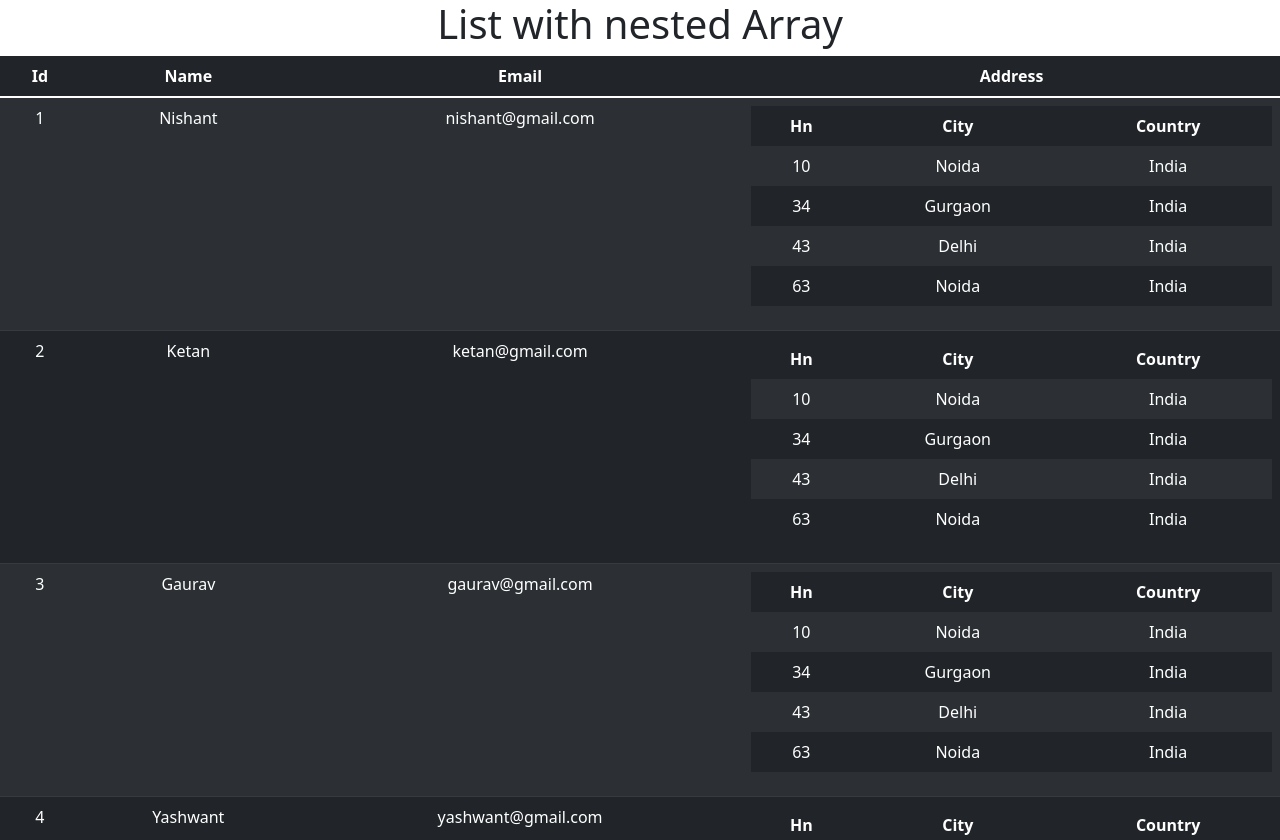
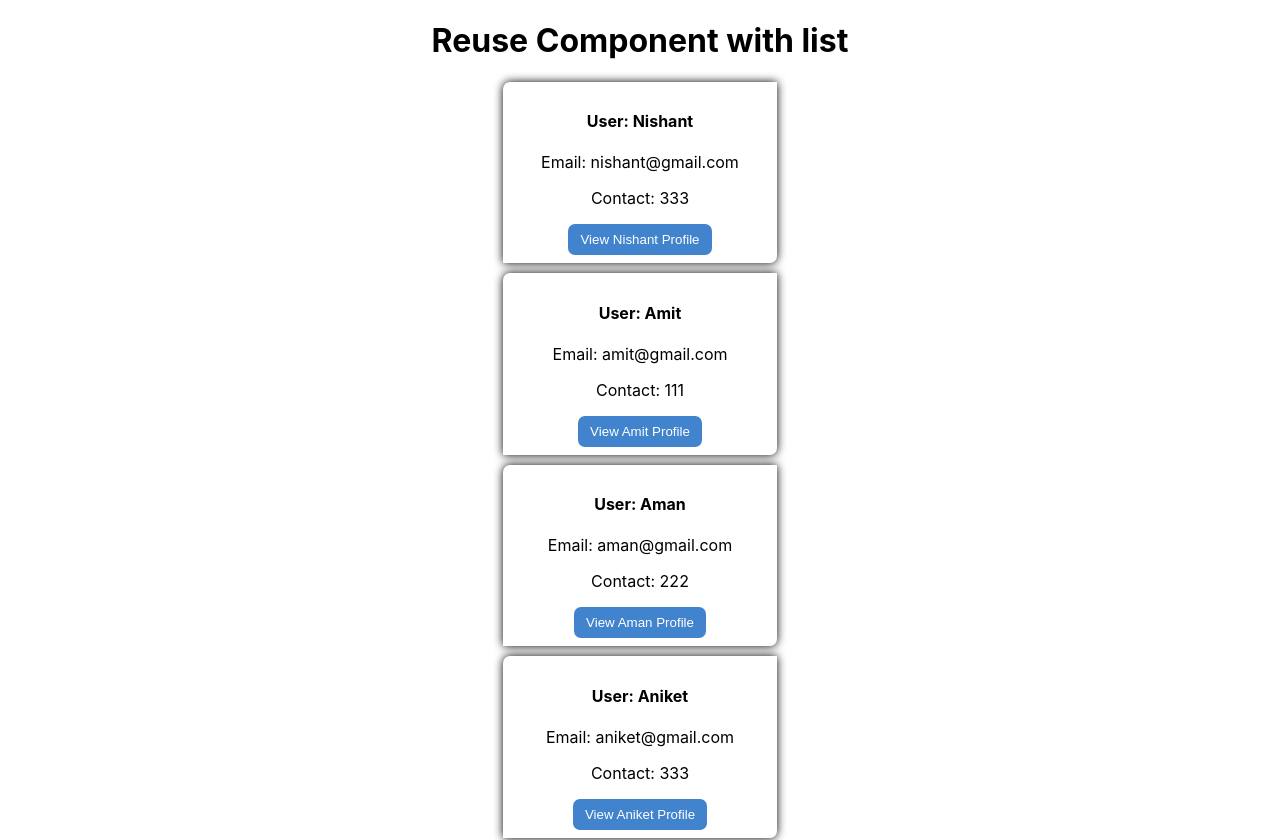
Before and after one commit to fhabhishektiwari/blog, a React (Create React App) app: page / in a window 1280 px wide. Shown: the top 840 px of the page. Built offline with nearby package versions, Linux system fonts and the light colour scheme.

Commit message:
Reuse component in loop

```diff
--- a/src/App.js
+++ b/src/App.js
@@ -1,104 +1,21 @@
-// import logo from './logo.svg';
-import './App.css';
-import * as React from 'react';
-import { Table } from 'react-bootstrap'
-import 'bootstrap/dist/css/bootstrap.min.css';
-
-const App = () => {
-  const users = [
-    {
-      name: 'Nishant', email: 'nishant@gmail.com', address: [
-        { Hn: "10", city: "Noida", country: "India" },
-        { Hn: "34", city: "Gurgaon", country: "India" },
-        { Hn: "43", city: "Delhi", country: "India" },
-        { Hn: "63", city: "Noida", country: "India" }
-      ]
-    },
-    {
-      name: 'Ketan', email: 'ketan@gmail.com', address: [
-        { Hn: "10", city: "Noida", country: "India" },
-        { Hn: "34", city: "Gurgaon", country: "India" },
-        { Hn: "43", city: "Delhi", country: "India" },
-        { Hn: "63", city: "Noida", country: "India" }
-      ]
-    },
-    {
-      name: 'Gaurav', email: 'gaurav@gmail.com', address: [
-        { Hn: "10", city: "Noida", country: "India" },
-        { Hn: "34", city: "Gurgaon", country: "India" },
-        { Hn: "43", city: "Delhi", country: "India" },
-        { Hn: "63", city: "Noida", country: "India" }
-      ]
-    },
-    {
-      name: 'Yashwant', email: 'yashwant@gmail.com', address: [
-        { Hn: "10", city: "Noida", country: "India" },
-        { Hn: "34", city: "Gurgaon", country: "India" },
-        { Hn: "43", city: "Delhi", country: "India" },
-        { Hn: "63", city: "Noida", country: "India" }
-      ]
-    },
-    {
-      name: 'Ankur', email: 'ankur@gmail.com', address: [
-        { Hn: "10", city: "Noida", country: "India" },
-        { Hn: "34", city: "Gurgaon", country: "India" },
-        { Hn: "43", city: "Delhi", country: "India" },
-        { Hn: "63", city: "Noida", country: "India" }
-      ]
-    }
-
+import './App.css'
+import UsersFive from './UsersFive';
+const App=()=>{
+  const users=[
+    {name:'Nishant',email:'nishant@gmail.com',contact:"333"},
+    {name:'Amit',email:'amit@gmail.com',contact:"111"},
+    {name:'Aman',email:'aman@gmail.com',contact:"222"},
+    {name:'Aniket',email:'aniket@gmail.com',contact:"333"},
+    {name:'Rahul',email:'rahul@gmail.com',contact:"333"},
   ]
-  return (
+  return(
     <div className='App'>
-      <h1>List with nested Array</h1>
-
-      <Table variant='dark' striped hover>
-        <thead>
-          <tr>
-            <th>Id</th>
-            <th>Name</th>
-            <th>Email</th>
-            <th>Address</th>
-          </tr>
-        </thead>
-        <tbody>
-          {
-            users.map((data, key) => {
-              return <tr key={key}>
-                <td>{key + 1}</td>
-                <td>{data.name}</td>
-                <td>{data.email}</td>
-                <td>
-                  <Table variant='dark' striped hover borderless>
-                    <thead>
-                      <tr>
-                        <th>Hn</th>
-                        <th>City</th>
-                        <th>Country</th>
-                      </tr>
-                    </thead>
-                    <tbody>
-                  {
-                      data.address.map((ad, key) => {
-                        return <tr key={key} style={{ color: '#fff' }}>
-                          <td>{ad.Hn}</td>
-                          <td>{ad.city}</td>
-                          <td>{ad.country}</td>
-                        </tr>
-                      })
-
-                    }
-                    </tbody>
-                  </Table>
-                </td>
-              </tr>
-            })
-          }
-
-        </tbody>
-
-      </Table>
-
+      <h1>Reuse Component with list</h1>
+      {
+        users.map((dt,i)=>{
+          return <UsersFive data={dt} key={i}/>
+        })
+      }
     </div>
   );
 }
--- /dev/null
+++ b/src/UsersFive.js
@@ -0,0 +1,14 @@
+const UsersFive=(props)=>{
+    return(
+        <div style={{boxShadow:"0 0 10px #000",width:250,margin:'10px auto',padding:'8px 12px',borderRadius:'7px 0 7px 0'}}>
+            <h4>User: {props.data.name}</h4>
+            <p>Email: {props.data.email}</p>
+            <p>Contact: {props.data.contact}</p>
+            <button style={{padding:'8px 12px',backgroundColor:'#4183cc',borderRadius:'7px',border:'0',color:'#fff'}} onClick={()=>{
+                alert("Hello Welcome "+props.data.name);
+            }}>View {props.data.name} Profile</button>
+        </div>
+    );
+}
+
+export default UsersFive;
```
